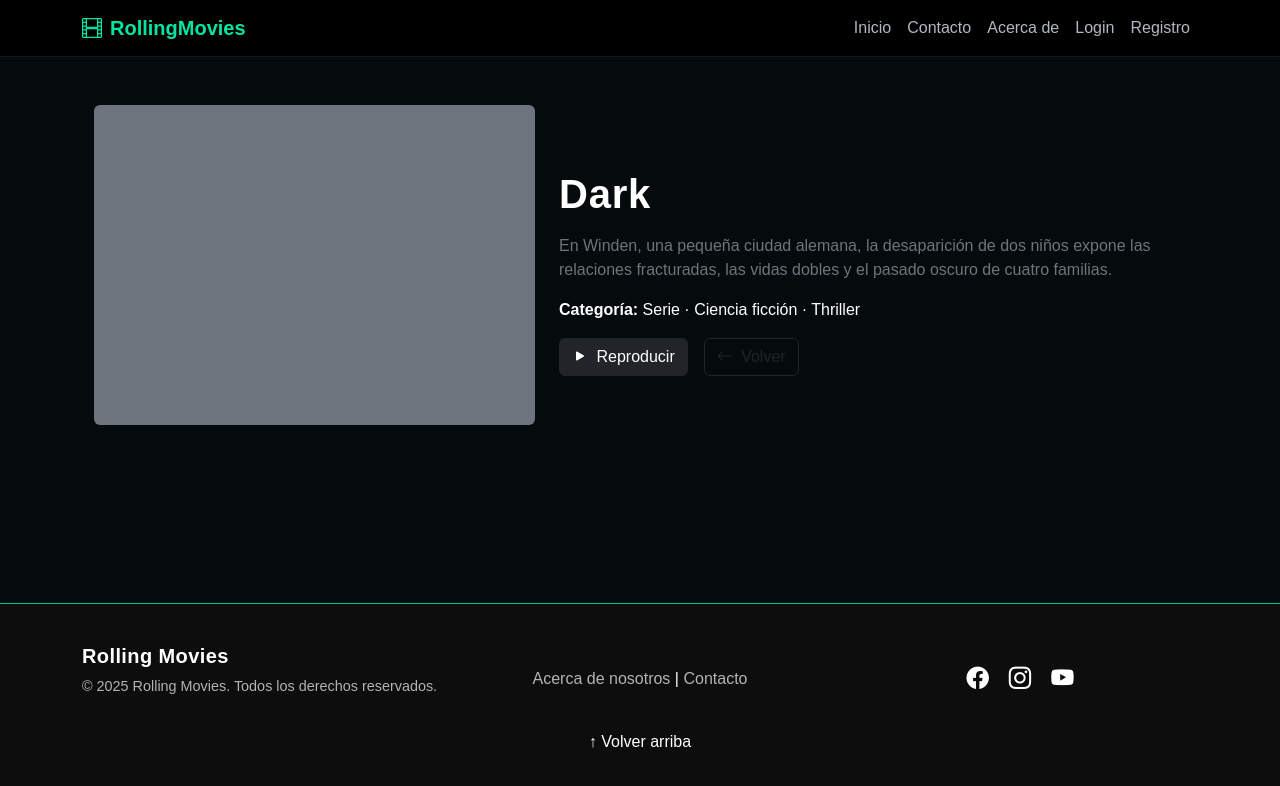
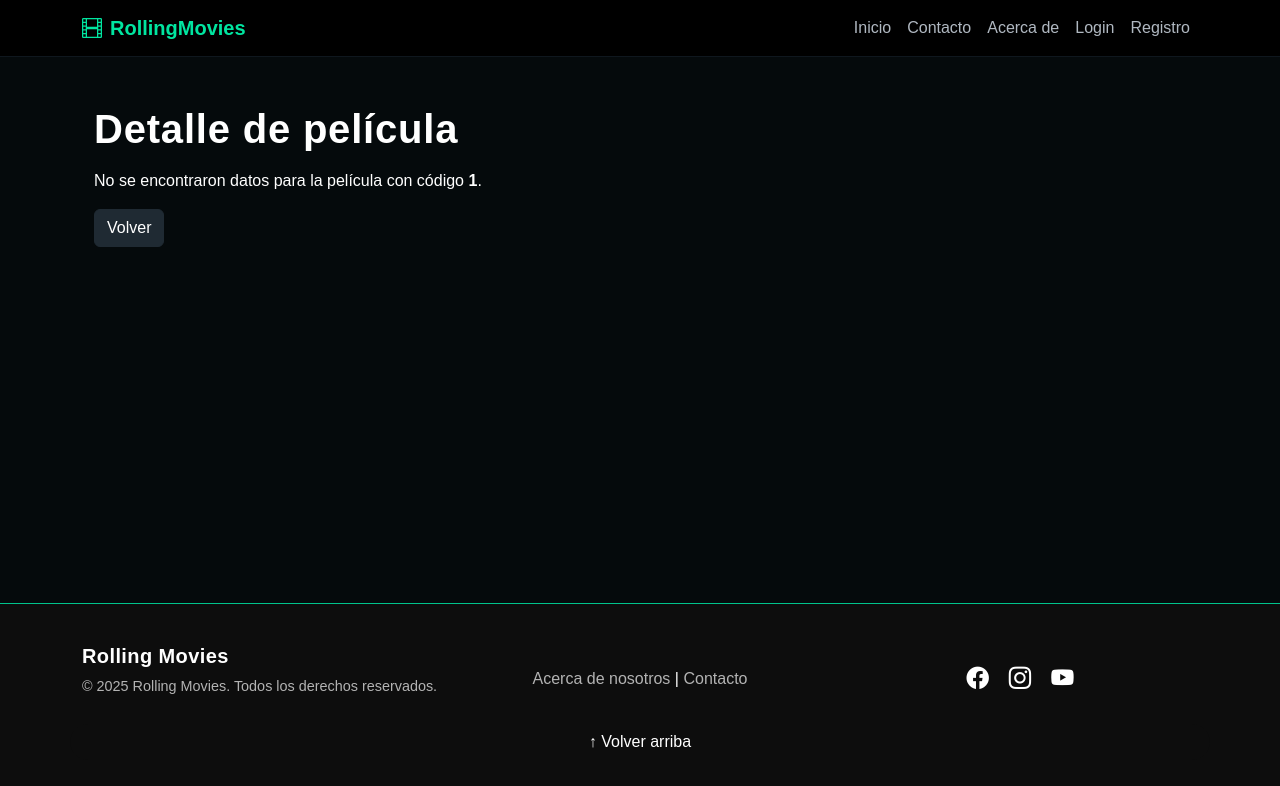
Before and after one commit to basiliomartinez/ProyectoRollingMovies, a React (Vite) app: page /detalle/1 in a window 1280 px wide. Shown: the top 786 px of the page. Built offline with nearby package versions, Linux system fonts and the light colour scheme.

Commit message:
Logica componente detalle de pelicula

```diff
--- a/src/components/pages/DetallePelicula.jsx
+++ b/src/components/pages/DetallePelicula.jsx
@@ -1,36 +1,98 @@
-import { Container, Row, Col, Button } from "react-bootstrap";
+// src/components/pages/DetallePelicula.jsx
+
+import { useLocation, useParams, useNavigate } from "react-router";
+import { Row, Col, Button, Badge } from "react-bootstrap";
 
 const DetallePelicula = () => {
+  const { id } = useParams(); // /detalle/:id
+  const navigate = useNavigate();
+  const location = useLocation();
+
+  // Película que viene desde Inicio o desde CardPelicula
+  const pelicula = location.state?.pelicula;
+
+  const imagenFallback =
+    "https://dummyimage.com/600x900/0a0a0a/ffffff&text=Sin+imagen";
+
+  // Caso: entraron directo a /detalle/lo-que-sea sin pasar por un botón
+  if (!pelicula) {
     return (
       <main className="container my-4">
-      <Container className="px-0">
-        <Row className="align-items-center">
-          <Col md={5}>
-            <div className="bg-secondary rounded mb-3" style={{ height: "320px" }}>
-              {/* póster o video */}
-            </div>
+        <h1 className="mb-3">Detalle de película</h1>
+        <p className="mb-3">
+          No se encontraron datos para la película con código{" "}
+          <strong>{id}</strong>.
+        </p>
+        <Button variant="secondary" onClick={() => navigate(-1)}>
+          Volver
+        </Button>
+      </main>
+    );
+  }
+
+  const {
+    codigo,
+    nombre,
+    categoria,
+    descripcion,
+    descripcionLarga,
+    imagen,
+    publicado,
+  } = pelicula;
+
+  return (
+    <main className="container my-4">
+      <Row className="g-4">
+        {/* Poster grande */}
+        <Col md={4}>
+          <img
+            src={imagen || imagenFallback}
+            alt={nombre}
+            className="img-fluid rounded shadow"
+          />
         </Col>
-          <Col md={7}>
-            <h1 className="mb-3">Dark</h1>
-            <p className="text-secondary">
-              En Winden, una pequeña ciudad alemana, la desaparición de dos
-              niños expone las relaciones fracturadas, las vidas dobles y el
-              pasado oscuro de cuatro familias.
+
+        {/* Info de la película */}
+        <Col md={8}>
+          <h1 className="mb-3">{nombre}</h1>
+
+          <p className="text-muted mb-1">
+            Código: <strong>{codigo}</strong>
           </p>
-            <p>
-              <strong>Categoría:</strong> Serie · Ciencia ficción · Thriller
+
+          <p className="mb-2">
+            Categoría: <Badge bg="secondary">{categoria}</Badge>
           </p>
-            <div className="d-flex gap-3 mt-3">
-              <Button variant="dark">
+
+          {publicado === false && (
+            <p className="text-warning mb-2">
+              Esta película aún no está publicada.
+            </p>
+          )}
+
+          {/* Descripción larga si existe, si no la normal */}
+          {(descripcionLarga || descripcion) && (
+            <>
+              <h4 className="mt-4 mb-2">Descripción</h4>
+              <p>{descripcionLarga || descripcion}</p>
+            </>
+          )}
+
+   <div className="mt-4 d-flex gap-2">
+  <Button
+    variant="primary"
+    onClick={() => navigate("/Error404")} // 👈 manda a la página 404
+  >
     <i className="bi bi-play-fill me-1"></i> Reproducir
   </Button>
-              <Button variant="outline-dark">
-                <i className="bi bi-arrow-left me-1"></i> Volver
+
+  <Button variant="outline-light" onClick={() => navigate(-1)}>
+    Volver
   </Button>
 </div>
+
         </Col>
       </Row>
-      </Container>
     </main>
   );
 };
--- a/src/components/pages/Inicio.jsx
+++ b/src/components/pages/Inicio.jsx
@@ -2,6 +2,20 @@ import { Button, Col } from "react-bootstrap";
 import CardPelicula from "../services/CardPelicula";
 import Row from "react-bootstrap/Row";
 import { Link } from "react-router";
+
+const peliculaDestacada = {
+  codigo: "f1",
+  nombre: "F1 LA PELÍCULA",
+  categoria: "Acción / Deportes",
+  descripcion:
+    "Sonny Hayes, ex promesa de la Fórmula 1, vuelve a las pistas décadas después para guiar a un joven piloto en medio de rivalidades, presión mediática y secretos del pasado.",
+  descripcionLarga:
+    "Sonny Hayes era el fenómeno más prometedor de la Fórmula 1 en los años 90, hasta que un accidente brutal cambió su carrera para siempre. Años más tarde, retirado y alejado de los circuitos, es contactado por su antiguo compañero de equipo, Ruben Cervantes, que ahora dirige una escudería en crisis. Desesperado por recuperar prestigio, Ruben le propone a Sonny volver como piloto y mentor del novato Joshua Pearce, un talento increíble pero inestable. Mientras el equipo lucha por sobrevivir en el campeonato, Sonny tendrá que enfrentarse a sus miedos, a la prensa, a sus errores del pasado y a una última oportunidad de gloria.",
+  imagen:
+    "https://image.tmdb.org/t/p/w500/5i6S7lTGQbCd4VjP5aYpKgNSsX.jpg", // poné el poster que quieran
+  publicado: true,
+};
+
 
 const peliculasAccion = [
   {
@@ -356,11 +370,15 @@ const Inicio = () => {
                 </Button>
               </Link>
 
-              <Link to="/detalle/1">
-                <Button variant="outline-light">
-                  <i className="bi bi-info-circle me-1"></i>Más información
-                </Button>
-              </Link>
+             <Link
+  to={`/detalle/${peliculaDestacada.codigo}`}
+  state={{ pelicula: peliculaDestacada }}
+>
+  <Button variant="outline-light">
+    <i className="bi bi-info-circle me-1"></i>Más información
+  </Button>
+</Link>
+
             </div>
           </Col>
           <Col md={6} className="d-none d-md-block">
--- a/src/components/services/CardPelicula.jsx
+++ b/src/components/services/CardPelicula.jsx
@@ -1,5 +1,4 @@
 // src/components/services/CardPelicula.jsx
-
 import { Card, Button, Col, Badge } from "react-bootstrap";
 import { NavLink } from "react-router";
 
@@ -16,17 +15,16 @@ const CardPelicula = ({
       ? descripcion.slice(0, 120) + "..."
       : descripcion;
 
+  const imagenFallback =
+    "https://dummyimage.com/500x750/0a0a0a/ffffff&text=Sin+imagen";
+
   return (
     <Col>
       <Card className="h-100 card-pelicula">
         <div className="card-pelicula-img-wrapper">
           <Card.Img
             variant="top"
-        src={
-  imagen ||
-  "https://dummyimage.com/500x750/0a0a0a/ffffff&text=Sin+Imagen"
-}
-
+            src={imagen || imagenFallback}
             alt={nombre}
             className="card-pelicula-img"
           />
@@ -56,6 +54,16 @@ const CardPelicula = ({
           <Button
             as={NavLink}
             to={`/detalle/${codigo}`}
+            state={{
+              pelicula: {
+                codigo,
+                nombre,
+                categoria,
+                descripcion,
+                imagen,
+                publicado,
+              },
+            }}
             variant="outline-light"
             size="sm"
             className="card-pelicula-button"
```
Also changed, not shown: 1 other file (tests, documents, lock files or other folders). Lines whose indentation alone changed are shown as unchanged.
